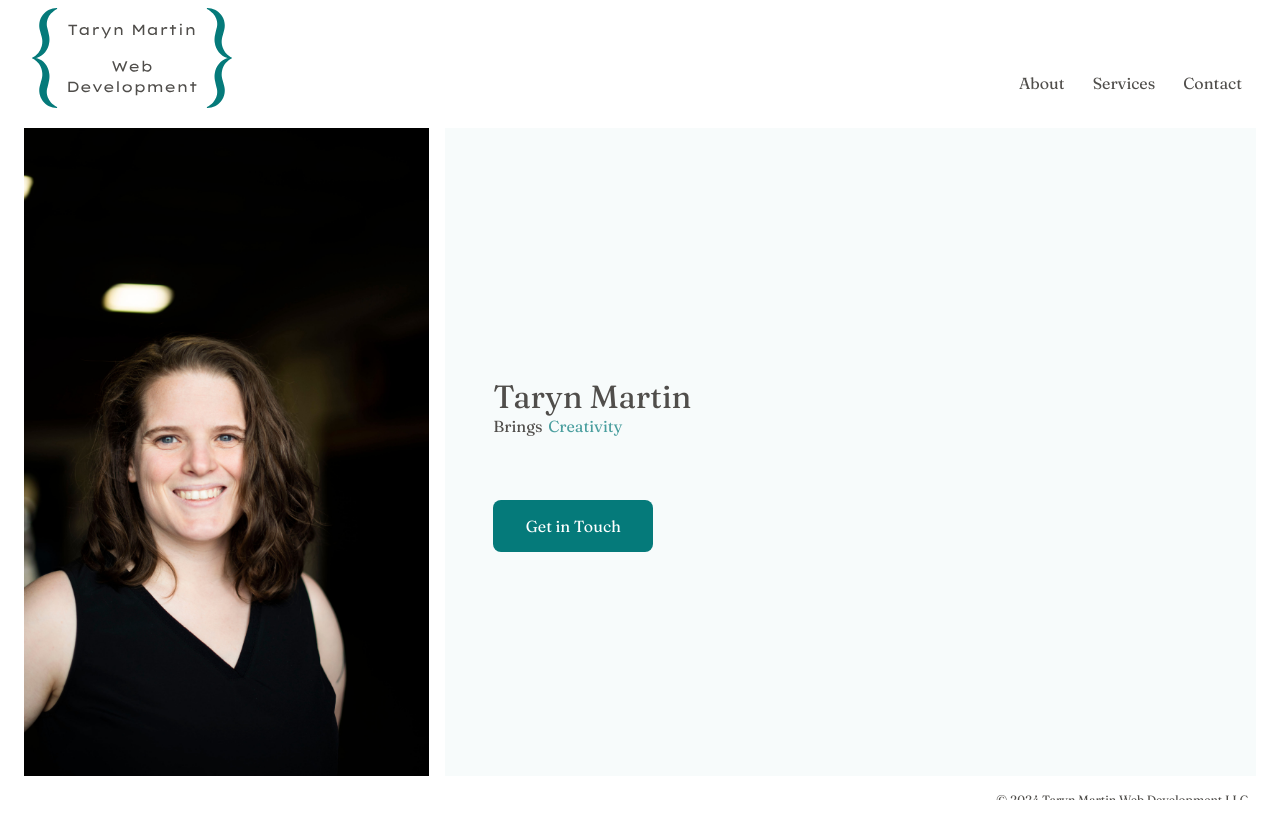
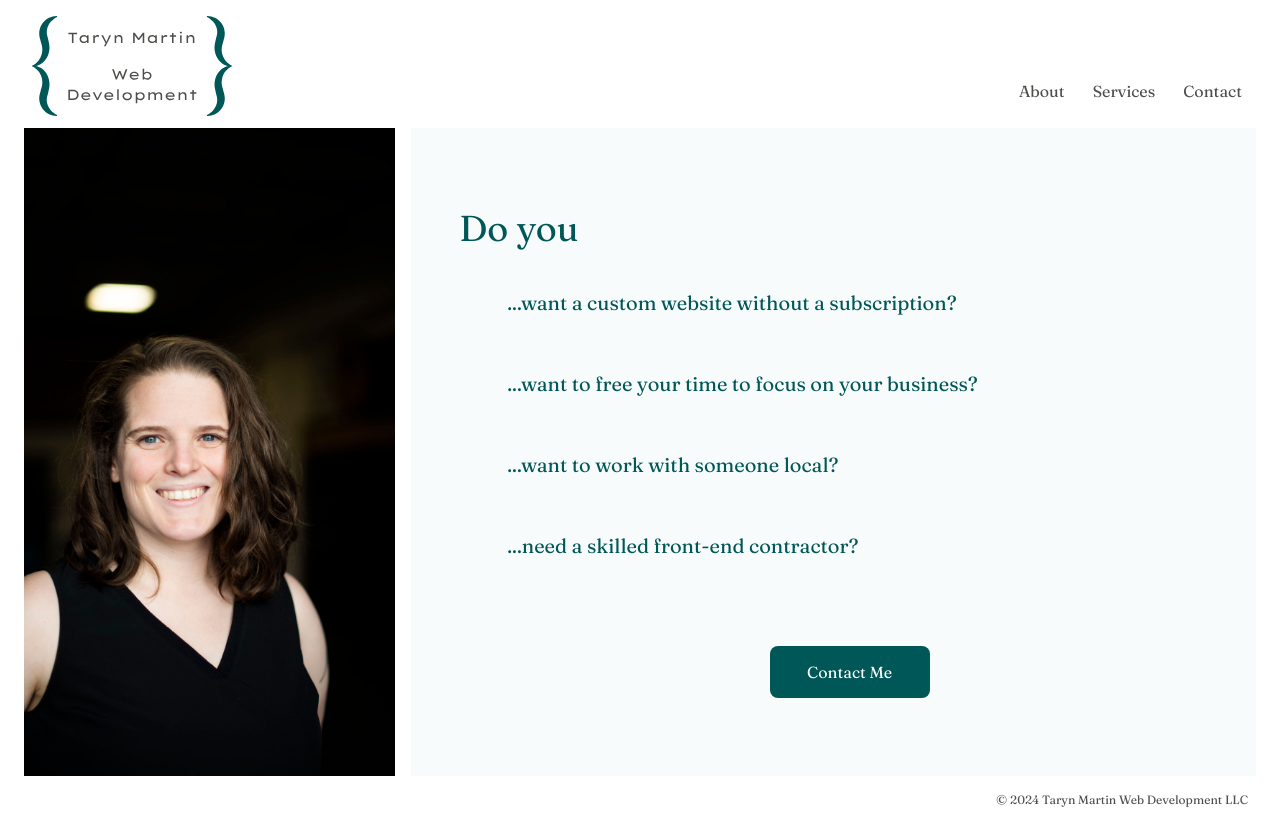
Before and after one commit to tarynmartin/portfolio, a Next.js app: page / in a window 1280 px wide. Before the commit the page ends 800 px from the top, so only its background shows below. Built offline with nearby package versions, Linux system fonts and the light colour scheme.

Commit message:
fix: refactored code and styling; cleaned up content

```diff
--- a/src/app/about/page.js
+++ b/src/app/about/page.js
@@ -43,8 +43,8 @@ const About = () => {
         </div>
       </div>
       <div className={styles.headerContainer}>
-        <h2 className={styles.header}>Experience & Education Details:</h2>
-        <a href="https://www.linkedin.com/in/tarynmartin919/" target="__blank"><LinkedInIcon color="primary" fontSize="large"/></a>
+        <h2 className={styles.header}>Experience & Education</h2>
+        <a href="https://www.linkedin.com/in/tarynmartin919/" target="__blank"><LinkedInIcon color="primary" fontSize="large" className={styles.LinkedInIcon} /></a>
       </div>
     </div>
   )
--- a/src/app/contact/page.module.css
+++ b/src/app/contact/page.module.css
@@ -2,7 +2,7 @@
   display: flex;
   flex-direction: column;
   gap: 1rem;
-  height: 80vh;
+  height: 74vh;
   justify-content: center;
 }
 
--- a/src/app/globals.css
+++ b/src/app/globals.css
@@ -6,9 +6,10 @@
 
 html,
 body {
-  max-width: 100vw;
-  max-height: 100vh;
-  overflow: hidden ;
+  min-width: 100vw;
+  min-height: 100vh;
+  display: flex;
+  /* overflow: hidden; */
 }
 
 body {
--- a/src/app/layout.tsx
+++ b/src/app/layout.tsx
@@ -52,6 +52,7 @@ export default function RootLayout({
             </Link>
             <NavBar />
           </div>
+          <div className={styles.spacer} aria-hidden></div>
           <div className={styles.mainContent}>
             <div className={styles.headshotContainer}>
               <div className={styles.headshot} />
--- a/src/app/page.module.css
+++ b/src/app/page.module.css
@@ -2,7 +2,7 @@
   display: flex;
   flex-direction: column;
   background-color: white;
-  height: 100vh;
+  min-height: 100%;
   overflow: auto;
 }
 
@@ -11,7 +11,7 @@
   display: flex;
   justify-content: space-between;
   align-items: flex-end;
-  padding: 1rem 2rem;
+  padding: 1rem 2rem 0.5rem 2rem;
   position: fixed;
   background-color: white;
   z-index: 100;
@@ -24,33 +24,39 @@
   gap: 0.5rem;
 }
 
+.spacer {
+  height: 8rem;
+}
+
 .mainContent {
   display: grid;
   grid-template-columns: 1fr 2fr;
   gap: 1rem;
-  padding-top: 8rem;
   margin: 0 1.5rem;
+  max-height: 81vh;
+  overflow: auto;
 }
 
 .headshotContainer {
   position: relative;
   overflow: hidden;
+  min-height: 81vh;
 }
 
 .headshot {
   background-image: url(./headshot.jpg);
   background-position: center;
   background-size: cover;
-  height: 81vh;
+  min-height: 81vh;
 }
 
 .content {
   grid-column: 2;
-  width: 100%;
+  width: 66vw;
   overflow-y: auto;
   background-color: rgb(8 140 140 / 0.03);
   padding: 2rem;
-  height: 81vh;
+  max-height: 81vh;
 }
 
 .footer {
@@ -62,13 +68,39 @@
 .home {
   display: flex;
   flex-direction: column;
-  height: 76vh;
+  height: 73vh;
   justify-content: center;
   margin: 0 1rem;
+  min-width: 100%;
+}
+
+.questionContainer {
+  display: flex;
+  flex-direction: column;
+  gap: 0.25rem;
+  padding-bottom: 3.5rem;
+  margin-left: 3rem;
+}
+
+.questionContainer h2 {
+  font-size: 1.25rem;
+  color: #005757
+}
+
+.subtitleContainer {
+  font-size: 1.5rem;
+  font-weight: 800;
+  color: #005757;
+  padding-bottom: 2.5rem;
 }
 
 .homeInfo {
-  margin-bottom: 4rem;
+  margin-bottom: 2rem;
+}
+
+.homeBtnContainer {
+  display: flex;
+  justify-content: center;
 }
 
 @media screen and (max-width: 860px) {
@@ -90,7 +122,7 @@
   }
 
   .home {
-    height: 70vh
+    height: 70vh;
   }
 
   .mainContent {
@@ -112,9 +144,13 @@
   }
 }
 
-@media screen and (min-height: 860px) {
+@media screen and (max-height: 750px) {
   .headshot,
   .content {
-    height: 95%;
+    height: 81vh;
+  }
+
+  .home {
+    height: 90vh
   }
 }
--- a/src/app/page.tsx
+++ b/src/app/page.tsx
@@ -1,5 +1,4 @@
 import React from 'react'
-import TextFade from '../components/TextFade/TextFade'
 import LinkButton from '@/components/LinkButton/LinkButton'
 import styles from './page.module.css'
 
@@ -7,10 +6,27 @@ export default function Home() {
   return (
     <div className={styles.home}>
       <div className={styles.homeInfo}>
-        <h1>Taryn Martin</h1>
-        <TextFade staticText='Brings' />
+        <div className={styles.subtitleContainer}>
+          <h2 className={styles.homeSubtitle}>Do you</h2>
+        </div>
+        <div>
+          <div className={styles.questionContainer}>
+            <h2>...want a custom website without a subscription?</h2>
+          </div>
+          <div className={styles.questionContainer}>
+            <h2>...want to free your time to focus on your business?</h2>
+          </div>
+          <div className={styles.questionContainer}>
+            <h2>...want to work with someone local?</h2>
+          </div>
+          <div className={styles.questionContainer}>
+            <h2>...need a skilled front-end contractor?</h2>
+          </div>
+        </div>
       </div>
-      <LinkButton href="/contact" text="Get in Touch" />
+      <div className={styles.homeBtnContainer}>
+        <LinkButton href="/contact" text="Contact Me" />
+      </div>
     </div>
   )
 }
--- a/src/components/Button/button.js
+++ b/src/components/Button/button.js
@@ -8,7 +8,7 @@ const theme = createTheme({
       styleOverrides: {
         root: {
           color: 'white',
-          backgroundColor: '#057a7a',
+          backgroundColor: '#005757',
           "&:hover": {
             backgroundColor: '#045D5D',
           },
--- a/src/components/LinkButton/LinkButton.module.css
+++ b/src/components/LinkButton/LinkButton.module.css
@@ -1,6 +1,6 @@
 .contactLink {
   width: 10rem;
-  background-color: #057a7a;
+  background-color: #005757;
   color: white;
   padding: 1rem;
   display: flex;
--- a/src/components/NavBar/page.module.css
+++ b/src/components/NavBar/page.module.css
@@ -12,8 +12,18 @@
 
 .activeLink,
 .link:hover {
-  background-color: #057a7a;
+  background-color: #005757;
   color: white;
   padding: 5px 6px 7px 6px;
   border-radius: 8px;
 }
+
+/*
+main content hiding under header on whole page scroll
+unable to scroll through content???
+- taking overflow off of main doesn't fix
+- taking padding-top off of mainContent doesn't fix
+- replacing padding-top with margin-top on mainContent doesn't fix
+- hiding overflow on body and adding scroll to mainContent doesn't fix
+make mainContent position fixed???
+*/
--- a/src/components/TextFade/TextFade.js
+++ /dev/null
@@ -1,13 +0,0 @@
-import React from 'react'
-import styles from './TextFade.module.css'
-
-const TextFade = ({ staticText }) => {
-  return (
-    <div className={styles.textFadeContainer}>
-        <p>{staticText}</p>
-        <p className={styles.textFadeItem}></p>
-      </div>
-  )
-}
-
-export default TextFade;
--- a/src/components/TextFade/TextFade.module.css
+++ /dev/null
@@ -1,47 +0,0 @@
-.textFadeContainer {
-  display: flex;
-  gap: 0.35rem
-}
-
-.textFadeList {
-  list-style-type: none;
-}
-
-.textFadeItem:before {
-  color: #057a7a;
-  opacity: 1;
-  animation: fade 16s linear infinite;
-  width: 5rem;
-  content: 'Dedication';
-}
-
-@keyframes fade {
-  0%, 25% {
-    opacity: 0;
-    content: 'Dedication'
-  }
-  12.5% {
-    opacity: 1;
-  }
-  26%, 50% {
-    opacity: 0;
-    content: 'Creativity';
-  }
-  37.5% {
-    opacity: 1;
-  }
-  51%, 75% {
-    opacity: 0;
-    content: 'Experience';
-  }
-  62.5% {
-    opacity: 1;
-  }
-  76%, 100% {
-    opacity: 0;
-    content: 'Quality';
-  }
-  87.5% {
-    opacity: 1;
-  }
-}
```
Also changed, not shown: src/app/about/page.module.css (+5 -2 lines), public/tmLogo.svg.
